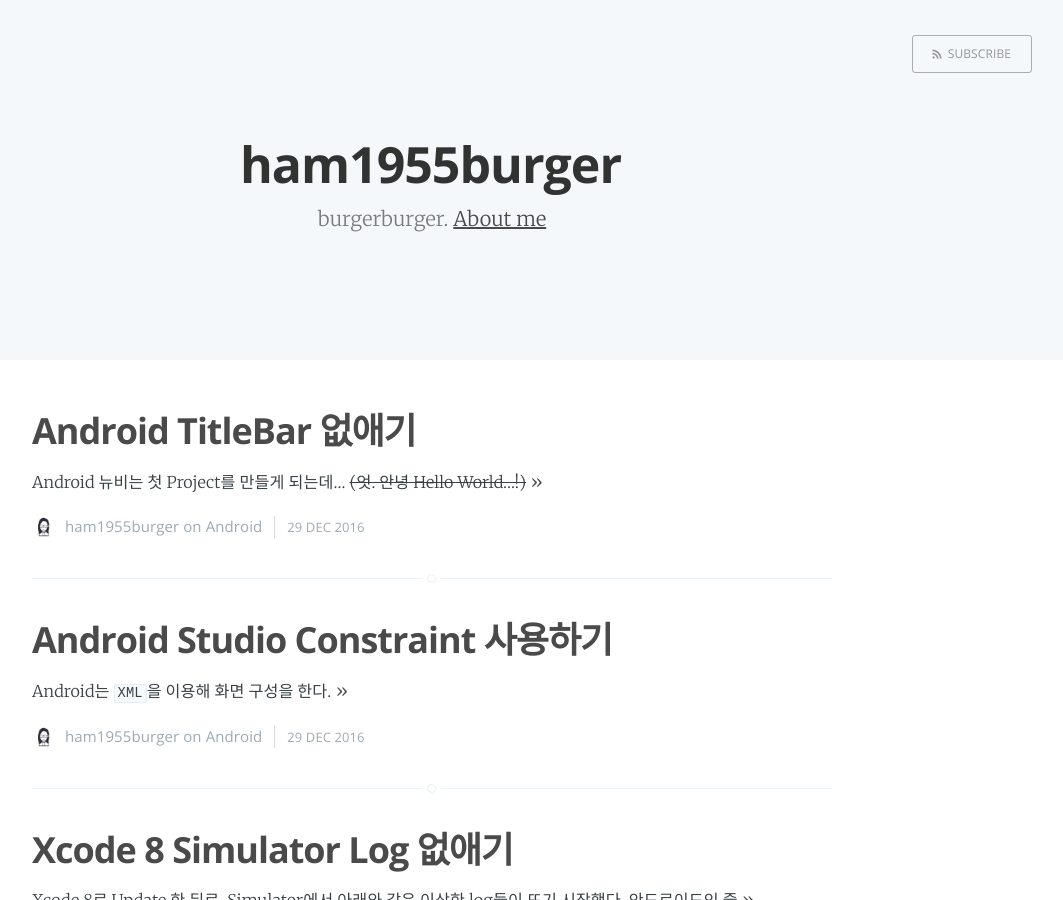
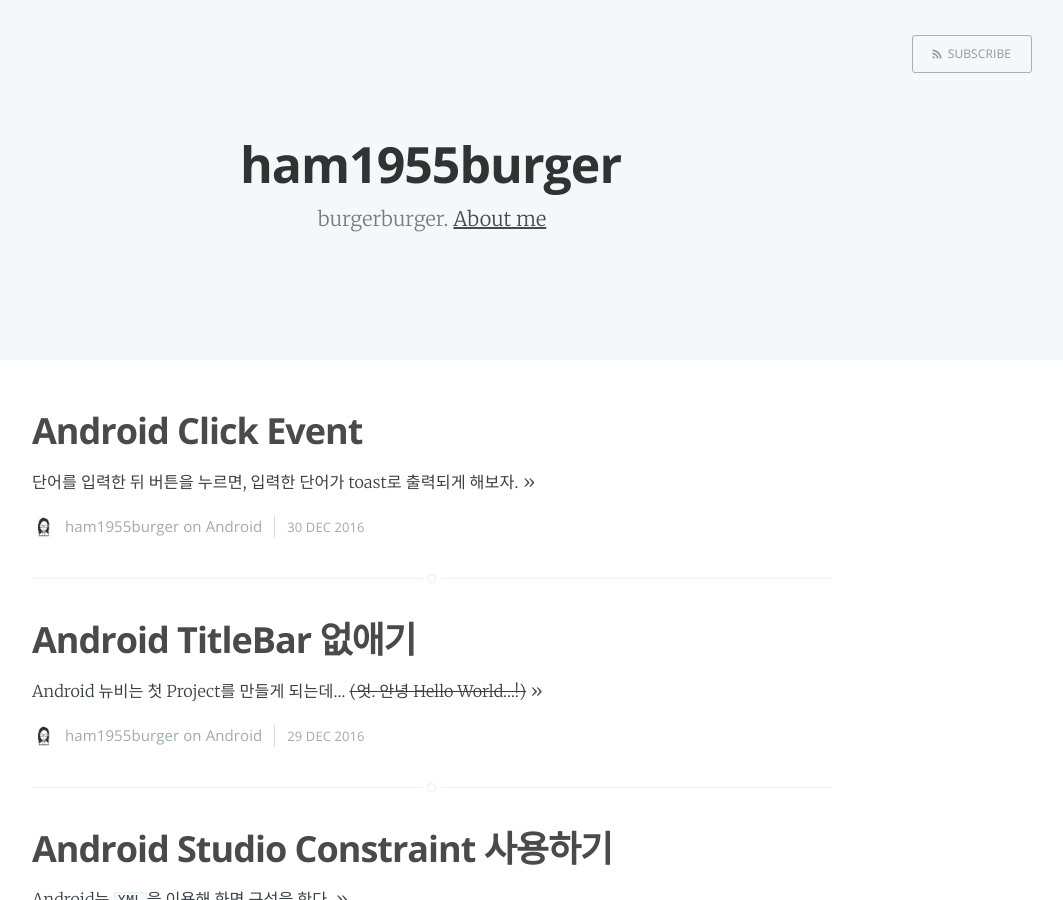
Before and after one commit to ham1955burger/ham1955burger.github.com, a Jekyll site: the page built from index.html, in a window 1280 px wide and 900 px high. Shown: the whole window, without its empty margins (208-1271 px from the left). Built offline with Jekyll 4.4.1, drawn with Linux system fonts in a browser that asks for light colours; the list of posts is cut into pages by our own code; part of the change alters nothing that is shown.

Commit message:
post: Android-Click-Event

```diff
--- a/_posts/2016-12-30-Android-Click-Event.md
+++ b/_posts/2016-12-30-Android-Click-Event.md
@@ -3,19 +3,148 @@ layout: post
 title:  "Android Click Event"
 date:   2016-12-30 13:48:00 +09
 categories: Android
-published: false
+---
+
+단어를 입력한 뒤 버튼을 누르면, 입력한 단어가 toast로 출력되게 해보자.
+
+![Click_Event_Layout](/assets/images/android_click_event/click_event_layout.png)
+
+---
+
+#### Layout을 Source code와 Bind하기
+
+xml에 있는 component들을 source code에서 사용하고자 할땐 아래와 같이 bind해줘야 한다.
+
+{% highlight java %}
+  ...
+  public class MainActivity extends Activity {
+      EditText wordEditText;
+      Button toastButton;
+
+      @Override
+      protected void onCreate(Bundle savedInstanceState) {
+          super.onCreate(savedInstanceState);
+
+          // Bind할 xml파일
+          setContentView(R.layout.activity_main);
+
+          // Component Bind
+          wordEditText = (EditText) findViewById(R.id.wordEditText);
+          toastButton = (Button) findViewById(R.id.toastButton);
+      }
+  }
+{% endhighlight %}
+
+Bind한 xml파일의 component 중 bind할 id값을 찾아 타입에 맞게 형 변환 시켜준다.
+
+이 id값은 xml에서 설정 한다. `android:id="@+id/toastButton"`
+
+~~xml은 생략. ㅋ~~
+
 ---
 
 #### Android에서 Click Event 주는 방법 4가지
 
+1) 기본적인 방법
 
-1) 기본적인 방법
+{% highlight java %}
+  ...
+  // Listener 객체 생성
+  View.OnClickListener clickListener = new View.OnClickListener() {
+      @Override
+      public void onClick(View view) {
+          showToast();
+      }
+  };
+
+  // Button에 Listener 설정
+  toastButton.setOnClickListener(clickListener);)
+{% endhighlight %}
 
 
 2) 익명 클래스를 이용한 방법
 
+{% highlight java %}
+  ...
+
+  // Listener 객체를 익명클래스로 구현
+  toastButton.setOnClickListener(new View.OnClickListener() {
+      @Override
+      public void onClick(View view) {
+            showToast();
+      }
+  });
+{% endhighlight %}
 
 3) 상속을 통한 방법
 
+{% highlight java %}
+  ...
+  public class MainActivity extends Activity implements View.OnClickListener {
+      ...
+      @Override
+      protected void onCreate(Bundle savedInstanceState) {
+        ...
+        toastButton.setOnClickListener(this);
+      }
+  }
+
+  // View.OnclickListener의 추상 메소드 onClick 구현
+  @Override
+  public void onClick(View view) {
+      switch (view.getId()) {
+          case R.id.toastButton:
+          showToast();
+      }
+  }
+{% endhighlight %}
 
 4) 내부 클래스를 이용한 방법
+
+{% highlight java %}
+  ...
+  public class MainActivity extends Activity {
+      ...
+      @Override
+      protected void onCreate(Bundle savedInstanceState) {
+
+          // 내부클래스 ClickListener형으로 객체 생성
+          ClickListener clickListener = new ClickListener();
+          // Button에 Listener 설정
+          toastButton.setOnClickListener(clickListener);
+      }
+
+      // 내부클래스 ClickListener 정의
+      class ClickListener implements View.OnClickListener {
+          @Override
+          public void onClick(View view) {
+              showToast();
+          }
+      }
+
+{% endhighlight %}
+
+---
+
+#### Toast 띄우기
+
+{% highlight java %}
+  public void showToast() {
+      Toast.makeText(this,
+              "입력하신 단어는 '" + wordEditText.getText() + "' 입니다.",
+              Toast.LENGTH_SHORT
+      ).show();
+  }
+{% endhighlight %}
+
+---
+
+~~정리하고보니.. 뭐 다를게 없네.......;~~
+
+보통 익명 클래스를 이용한 방법을 많이 쓰는 것 같고, 나도 이 방법을 주로 쓰고있다. 편하니깐.
+
+---
+
+#### 참고
+
+[자바의 추상클래스(Abstract class)와 인터페이스(interface class)](http://silverktk.tistory.com/134)
```
Also changed, not shown: assets/images/android_click_event/click_event_layout.png (added).
